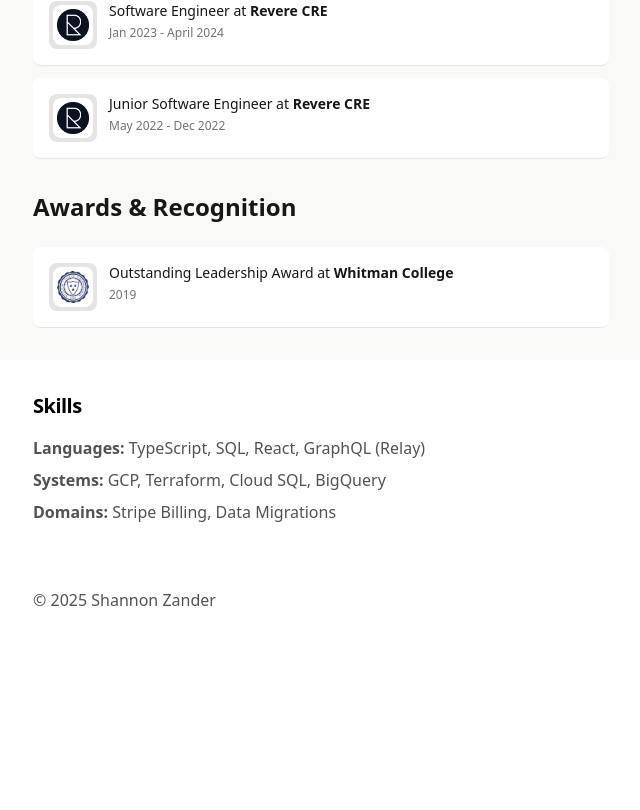
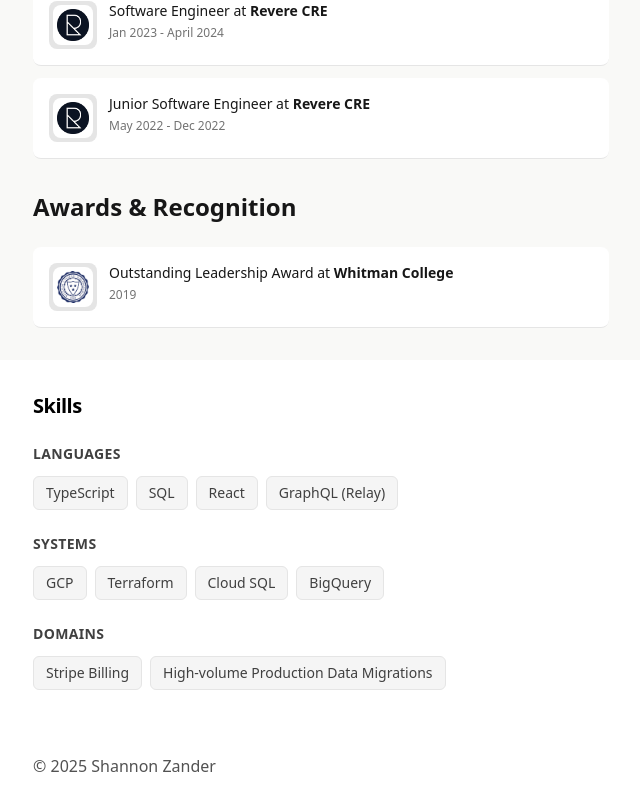
Before and after one commit to sezder/shannon-zander-personal-site, a Next.js app: page / in a window 1280 px wide. Shown: the part 564-1374 px from the top of the page, without its empty margins (319-959 px from the left). Before the commit the page ends 1240 px from the top, so only its background shows below. Built offline with nearby package versions, Linux system fonts and the light colour scheme; no server answers.

Commit message:
Make skill sections more visually distinct

```diff
--- a/app/page.tsx
+++ b/app/page.tsx
@@ -160,16 +160,54 @@
       </div>
 
       <div className="my-8">
-        <h2 className="mb-4 text-xl font-semibold tracking-tight">Skills</h2>
-        <p className="mb-2 text-neutral-600 dark:text-neutral-400">
-          <strong>Languages:</strong> TypeScript, SQL, React, GraphQL (Relay)
-        </p>
-        <p className="mb-2 text-neutral-600 dark:text-neutral-400">
-          <strong>Systems:</strong> GCP, Terraform, Cloud SQL, BigQuery
-        </p>
-        <p className="mb-2 text-neutral-600 dark:text-neutral-400">
-          <strong>Domains:</strong> Stripe Billing, Data Migrations
-        </p>
+        <h2 className="mb-6 text-xl font-semibold tracking-tight">Skills</h2>
+        <div className="space-y-6">
+          <div>
+            <h3 className="mb-3 text-sm font-semibold text-neutral-700 dark:text-neutral-300 uppercase tracking-wide">
+              Languages
+            </h3>
+            <div className="flex flex-wrap gap-2">
+              {['TypeScript', 'SQL', 'React', 'GraphQL (Relay)'].map((skill) => (
+                <span
+                  key={skill}
+                  className="px-3 py-1.5 text-sm font-medium text-neutral-700 dark:text-neutral-300 bg-neutral-100 dark:bg-neutral-800 rounded-md border border-neutral-200 dark:border-neutral-700"
+                >
+                  {skill}
+                </span>
+              ))}
+            </div>
+          </div>
+          <div>
+            <h3 className="mb-3 text-sm font-semibold text-neutral-700 dark:text-neutral-300 uppercase tracking-wide">
+              Systems
+            </h3>
+            <div className="flex flex-wrap gap-2">
+              {['GCP', 'Terraform', 'Cloud SQL', 'BigQuery'].map((skill) => (
+                <span
+                  key={skill}
+                  className="px-3 py-1.5 text-sm font-medium text-neutral-700 dark:text-neutral-300 bg-neutral-100 dark:bg-neutral-800 rounded-md border border-neutral-200 dark:border-neutral-700"
+                >
+                  {skill}
+                </span>
+              ))}
+            </div>
+          </div>
+          <div>
+            <h3 className="mb-3 text-sm font-semibold text-neutral-700 dark:text-neutral-300 uppercase tracking-wide">
+              Domains
+            </h3>
+            <div className="flex flex-wrap gap-2">
+              {['Stripe Billing', 'High-volume Production Data Migrations'].map((skill) => (
+                <span
+                  key={skill}
+                  className="px-3 py-1.5 text-sm font-medium text-neutral-700 dark:text-neutral-300 bg-neutral-100 dark:bg-neutral-800 rounded-md border border-neutral-200 dark:border-neutral-700"
+                >
+                  {skill}
+                </span>
+              ))}
+            </div>
+          </div>
+        </div>
       </div>
     </section>
   )
```
